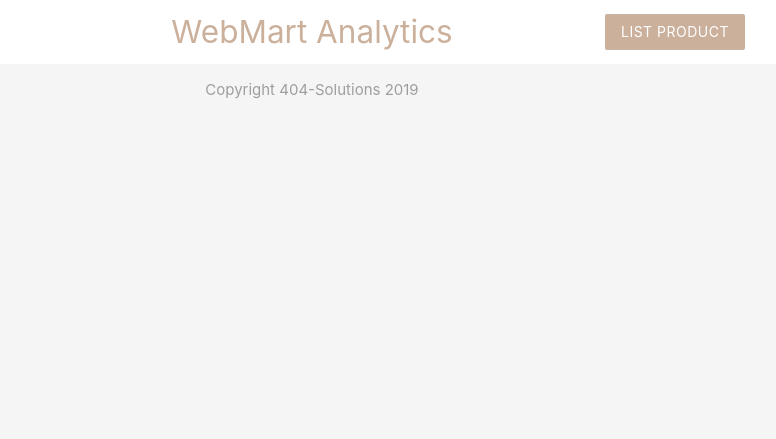
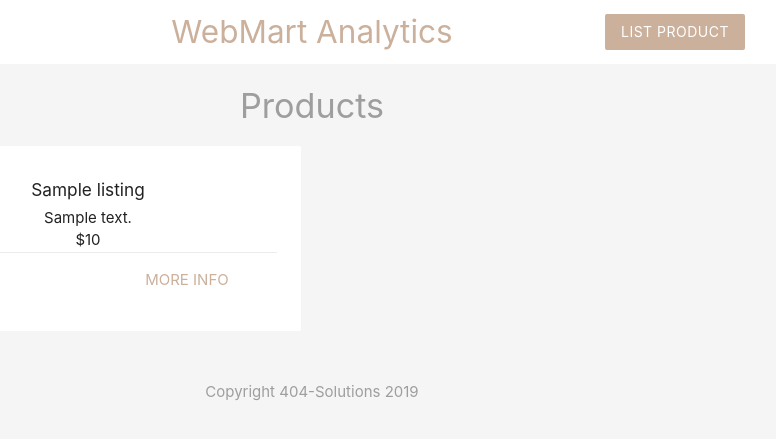
Before and after one commit to darklongnightt/404-Solutions, a PHP site: page / in a window 1280 px wide. Shown: the top 439 px of the page, without its empty margins (328-1104 px from the left). Run offline with PHP 8.4, Linux system fonts and the light colour scheme; tables that the repository leaves empty or names only in its code hold one stand-in row (values such as "Sample post").

Commit message:
Connected to db and rendered some products

```diff
--- a/index.php
+++ b/index.php
@@ -1,13 +1,43 @@
 <?php
-	$conn = mysqli_connect('localhost', 'xavier', 'pw1234', 'product_listing');
-	if (!$conn) {
-		echo 'Connection Error: '.mysqli_connect_error();
-	}
- ?>
+// Connecting to mySQL database
+$conn = mysqli_connect('localhost', 'xavier', 'pw1234', 'super_data');
+if (!$conn) {
+	echo 'Connection Error: ' . mysqli_connect_error();
+}
+
+// Getting data from table: product_listing as associative array
+$query = 'SELECT title, description, price FROM product_listing ORDER BY created_at DESC';
+$result = mysqli_query($conn, $query);
+$productList = mysqli_fetch_all($result, MYSQLI_ASSOC);
+
+// Free memory of result and close connection
+mysqli_free_result($result);
+mysqli_close($conn);
+?>
 
 <!DOCTYPE html>
 <html>
-	<?php include("templates/header.php"); ?>
+<?php include("templates/header.php"); ?>
 
-	<?php include("templates/footer.php"); ?>
+<h4 class="center grey-text">Products</h4>
+<div class="container">
+	<div class="row">
+		<?php foreach ($productList as $product) { ?>
+			<div class="col s6 md3">
+				<div class="card z-depth-0">
+					<div class="card-content center">
+						<h6> <?php echo htmlspecialchars($product['title']); ?> </h6>
+						<div> <?php echo htmlspecialchars($product['description']); ?> </div>
+						<div> <?php echo htmlspecialchars('$'.$product['price']); ?> </div>
+						<div class="card-action right-align">
+							<a href="#" class="brand-text">more info</a>
+						</div>
+					</div>
+				</div>
+			</div>
+		<?php } ?>
+	</div>
+</div>
+<?php include("templates/footer.php"); ?>
+
 </html>
```
